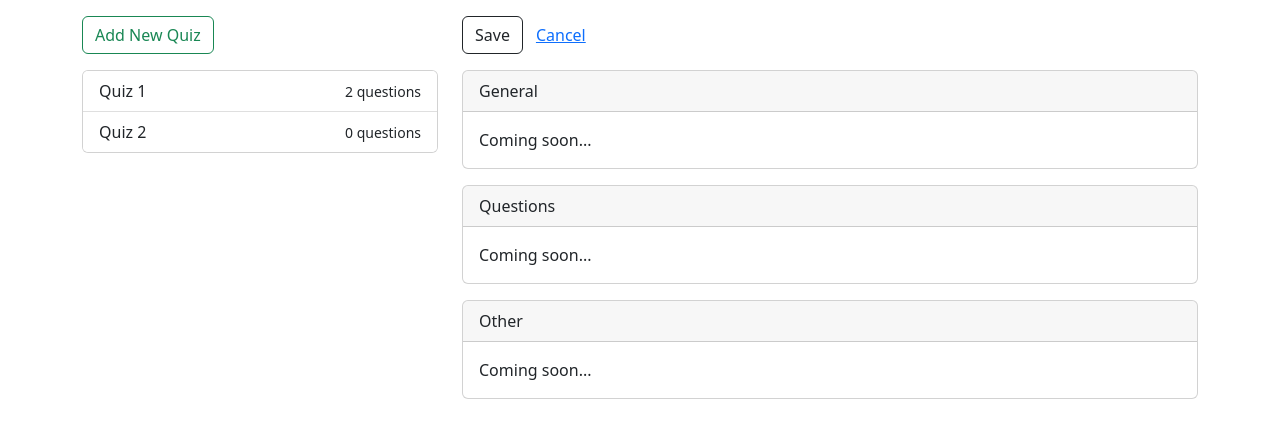
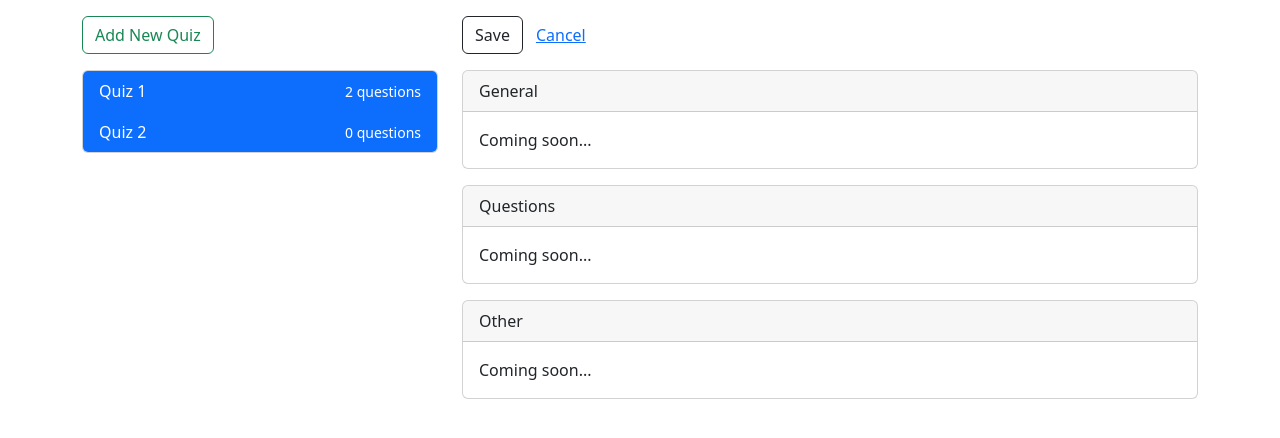
Before and after one commit to bottleinamessage/quiz-editor, an Angular app: page / in a window 1280 px wide. Shown: the top 438 px of the page. Built offline with nearby package versions, Linux system fonts and the light colour scheme.

Commit message:
Added 1 for class active

```diff
--- a/src/app/app.component.html
+++ b/src/app/app.component.html
@@ -10,6 +10,7 @@
                       class="list-group-item list-group-action d-flex justify-content-between align-items-center"
                       *ngFor="let q of quizzes"
                       (click)="selectQuiz(q)"
+                      [class.active]="1"
                       >
                          {{ q.quizName }}
                          <small class="font-itallic font-weight-lighter">
```
